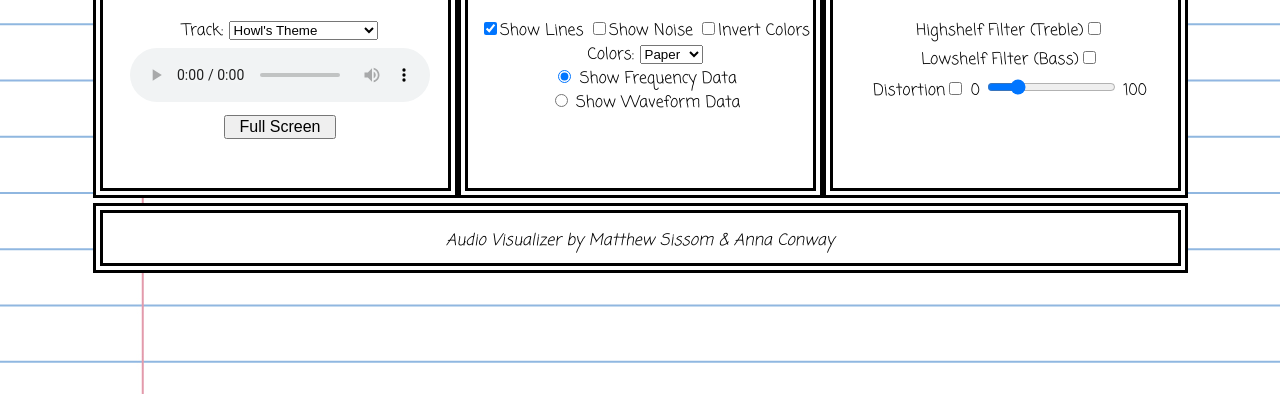
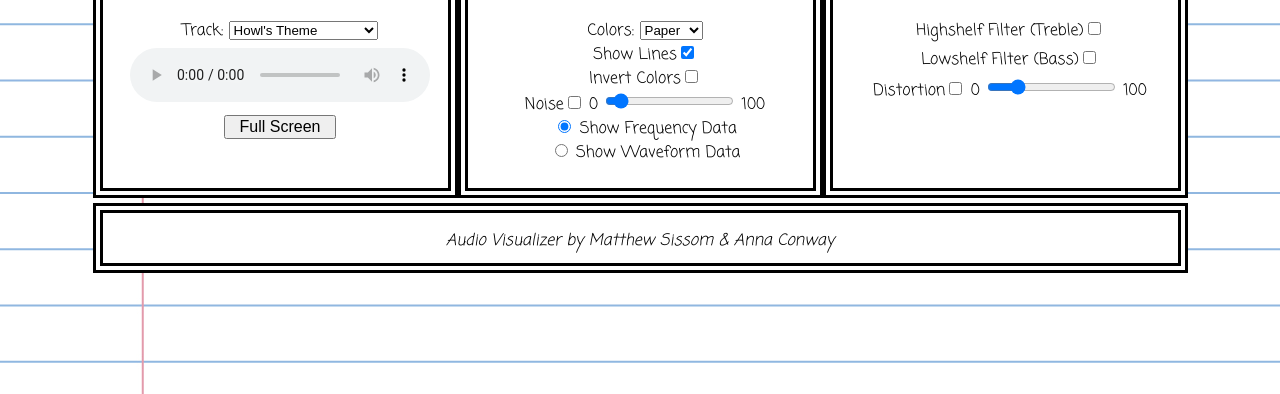
Before and after one commit to annaconway/AZCMES---IGME330-Project-2, a plain HTML site: page index.html in a window 1280 px wide. Shown: the part 406-800 px from the top of the page. Drawn offline with Linux system fonts and the light colour scheme; a web font is replaced by a local one.

Commit message:
Added noise controls

```diff
--- a/index.html
+++ b/index.html
@@ -27,7 +27,6 @@
 
     <!-- MAIN -->
     <main>
-
         <div id="musicContainer">
             <h1>Music</h1>
             <section>
@@ -55,10 +54,6 @@
         <div id="aestheticsContainer">
             <h1>Aesthetics</h1>
             <section>
-                <span><input type="checkbox" id="linesCB"><label for="linesCB">Show Lines</label></span>
-                <span><input type="checkbox" id="noiseCB"><label for="noiseCB">Show Noise</label></span>
-                <span><input type="checkbox" id="invertCB"><label for="invertCB">Invert Colors</label></span>
-
                 <label>Colors:
                     <select id="colorSelect">
                         <option value="colorGraphPaper" selected>Paper</option>
@@ -68,11 +63,15 @@
                         <option value="colorPicnic">Picnic</option>
                     </select>
                 </label><br>
+                <span><label for="linesCB">Show Lines</label><input type="checkbox" id="linesCB"></span><br>
+                <span><label for="invertCB">Invert Colors</label><input type="checkbox" id="invertCB"></span><br>
+                <span><label for="noiseCB">Noise</label><input type="checkbox" id="noiseCB"></span>
+                <span>0 <input type="range" min="0" max="100" value="50" id="noiseSlider"> 100</span>
                 <section>
-                    <input type="radio" id = "useFrequency" name = "dataType" checked>
-                    <label for = "useFrequency">Show Frequency Data</label><br>
-                    <input type="radio" id = "useWaveForm" name = "dataType">
-                    <label for = "useFrequency">Show Waveform Data</label><br>
+                    <input type="radio" id="useFrequency" name="dataType" checked>
+                    <label for="useFrequency">Show Frequency Data</label><br>
+                    <input type="radio" id="useWaveForm" name="dataType">
+                    <label for="useFrequency">Show Waveform Data</label><br>
                 </section>
             </section>
         </div>
--- a/src/canvas.js
+++ b/src/canvas.js
@@ -219,7 +219,7 @@ function draw(colorParams = {}, customParams = {}, tick) {
         for (let i = 0; i < length; i += 4) {
 
             // Show Noise
-            if (customParams.showNoise && Math.random() < .1) {
+            if (customParams.showNoise && Math.random() < customParams.noiseAmount) {
                 // data[i] is the red channel
                 // data[i+1] is the green channel
                 // data[i+2] is the blue channel
--- a/src/main.js
+++ b/src/main.js
@@ -22,7 +22,8 @@ const features = {
     highshelf: false,
     lowshelf: false,
     distortion: false,
-    distortionAmount: 20
+    distortionAmount: 2,
+    noiseAmount: .1
 };
 
 
@@ -49,20 +50,20 @@ let frameCount = 0;
 var lastUpdate = Date.now();
 
 function loop() {
-
-    // Count Frames
-    frameCount += 1;
-
+    //limit the number of samples per second
+    //to the resolution of the grid to save computations
     var now = Date.now();
     var dt = now - lastUpdate;
-
     lastUpdate = now;
     sampleTimer += dt;
-    frameTimer += dt;
     if (sampleTimer >= 1000 / audio.K_SampleSpecs.samplesPerSecond) {
         audio.sample(features.useWaveForm);
         sampleTimer -= 1000 / audio.K_SampleSpecs.samplesPerSecond;
     }
+
+    // Count Frames
+    frameCount += 1;
+    frameTimer += dt;
     if (frameTimer > 1000) {
         frameTimer = 0;
         console.log(frameCount);
@@ -151,28 +152,30 @@ function setupUI(canvasElement) {
         features.useWaveForm = !e.bubbles;
     }
 
-    // COLOR SELECT
     document.querySelector('#highshelfCB').checked = features.highshelf;
     document.querySelector('#highshelfCB').onchange = e => {
         features.highshelf = e.target.checked;
         audio.toggleHighshelf(features);
     };
 
-    // COLOR SELECT
-    document.querySelector('#distortionSlider').value = features.distortionAmount;
+    document.querySelector('#distortionSlider').value = features.distortionAmount*10;
     document.querySelector('#distortionSlider').onchange = e => {
         features.distortionAmount = Number(e.target.value/10);
         audio.toggleDistortion(features);
     };
 
-    // COLOR SELECT
+    document.querySelector('#noiseSlider').value = features.noiseAmount*70;
+    document.querySelector('#noiseSlider').onchange = e => {
+        features.noiseAmount = Number(e.target.value/143);
+        audio.toggleDistortion(features);
+    };
+
     document.querySelector("#distortionCB").checked = features.distortion;
     document.querySelector("#distortionCB").onchange = e => {
         features.distortion = e.target.checked;
         audio.toggleDistortion(features);
     };
 
-    // COLOR SELECT
     document.querySelector("#lowshelfCB").checked = features.lowshelf;
     document.querySelector("#lowshelfCB").onchange = e => {
         features.lowshelf = e.target.checked;
```
